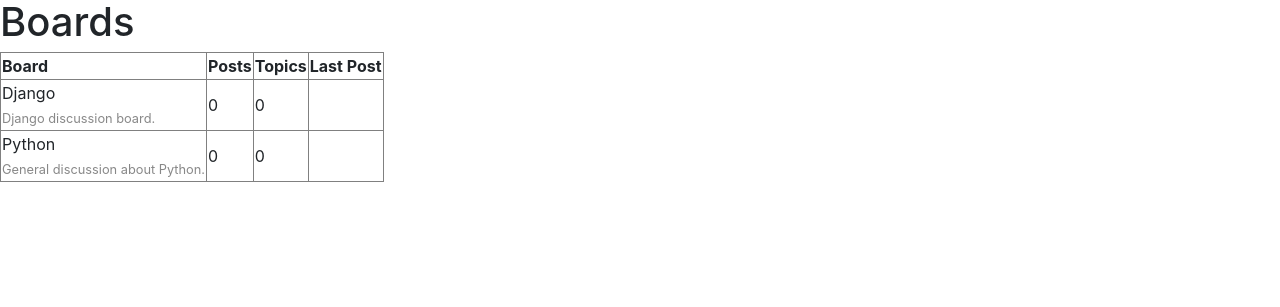
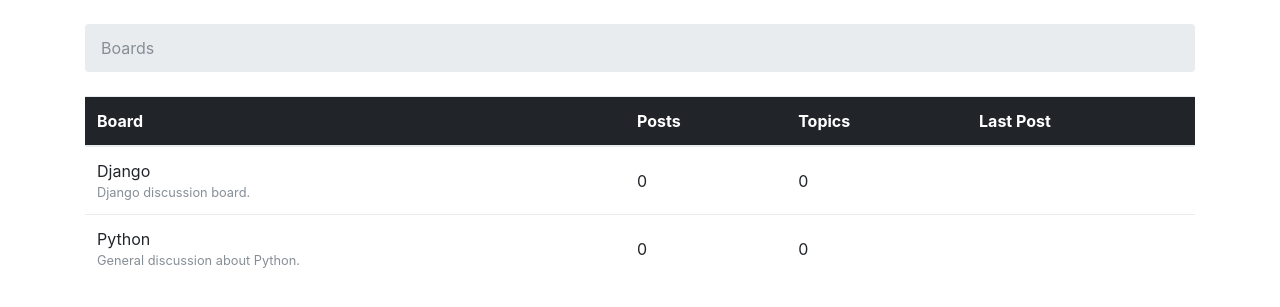
Before and after one commit to lbias/myproject, a Django app: page / in a window 1280 px wide. Shown: the top 307 px of the page. Run offline with Django 3.2, Linux system fonts and the light colour scheme; data comes from the database, SQL or seed files in the repository; some libraries are stand-ins or nearby versions.

Commit message:
take advantage of bootstrap at template boards#home

```diff
--- a/templates/home.html
+++ b/templates/home.html
@@ -6,9 +6,12 @@
     <link rel="stylesheet" href="{% static 'css/bootstrap.min.css' %}">
   </head>
   <body>
-    <h1>Boards</h1>
-    <table border="1">
-      <thead>
+    <div class="container">
+      <ol class="breadcrumb my-4">
+        <li class="breadcrumb-item active">Boards</li>
+      </ol>
+      <table class="table">
+        <thead class="thead-inverse">
           <tr>
             <th>Board</th>
             <th>Posts</th>
@@ -20,15 +23,16 @@
           {% for board in boards %}
             <tr>
               <td>
-              {{ board.name }}<br>
-              <small style="color: #888">{{ board.description }}</small>
+                {{ board.name }}
+                <small class="text-muted d-block">{{ board.description }}</small>
               </td>
-            <td>0</td>
-            <td>0</td>
+              <td class="align-middle">0</td>
+              <td class="align-middle">0</td>
               <td></td>
             </tr>
           {% endfor %}
         </tbody>
       </table>
+    </div>
   </body>
 </html>
```
Also changed, not shown: output/F14.png (added), output/F15.png (added). Lines whose indentation alone changed are shown as unchanged.
